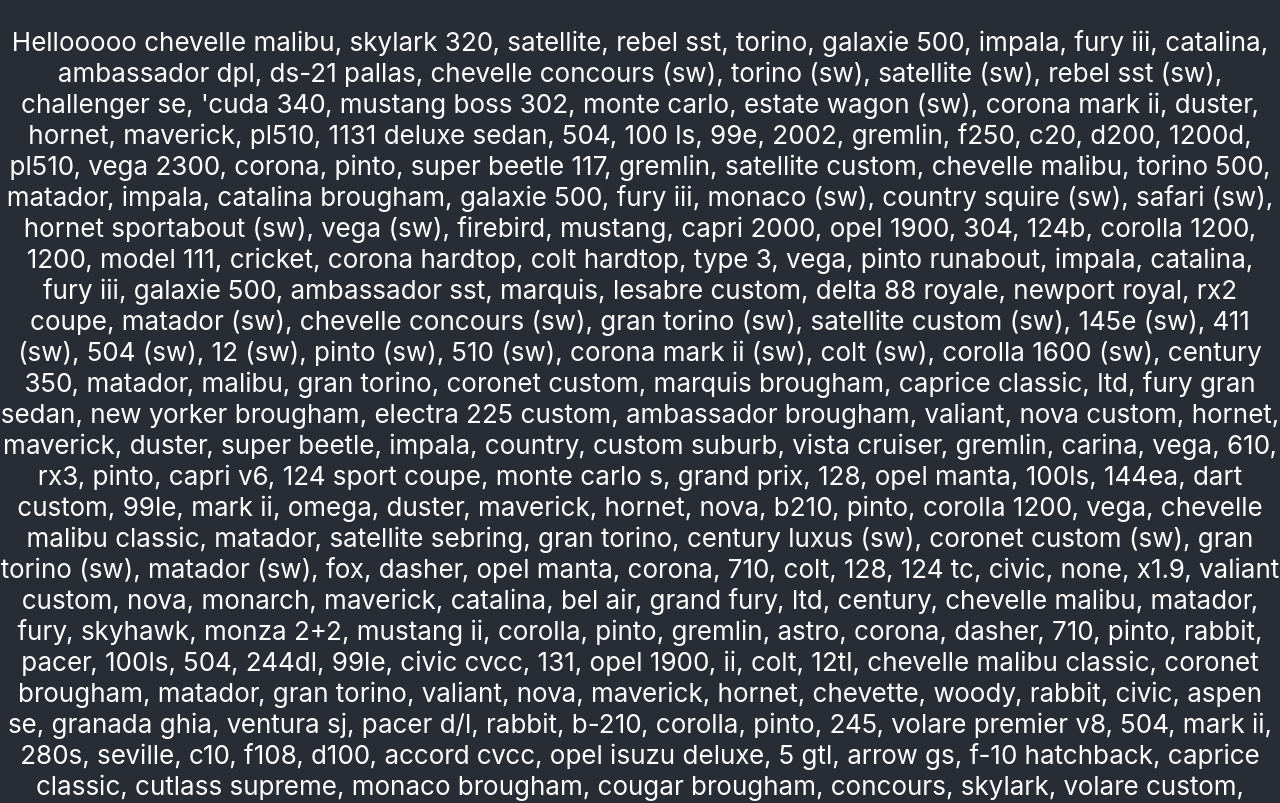
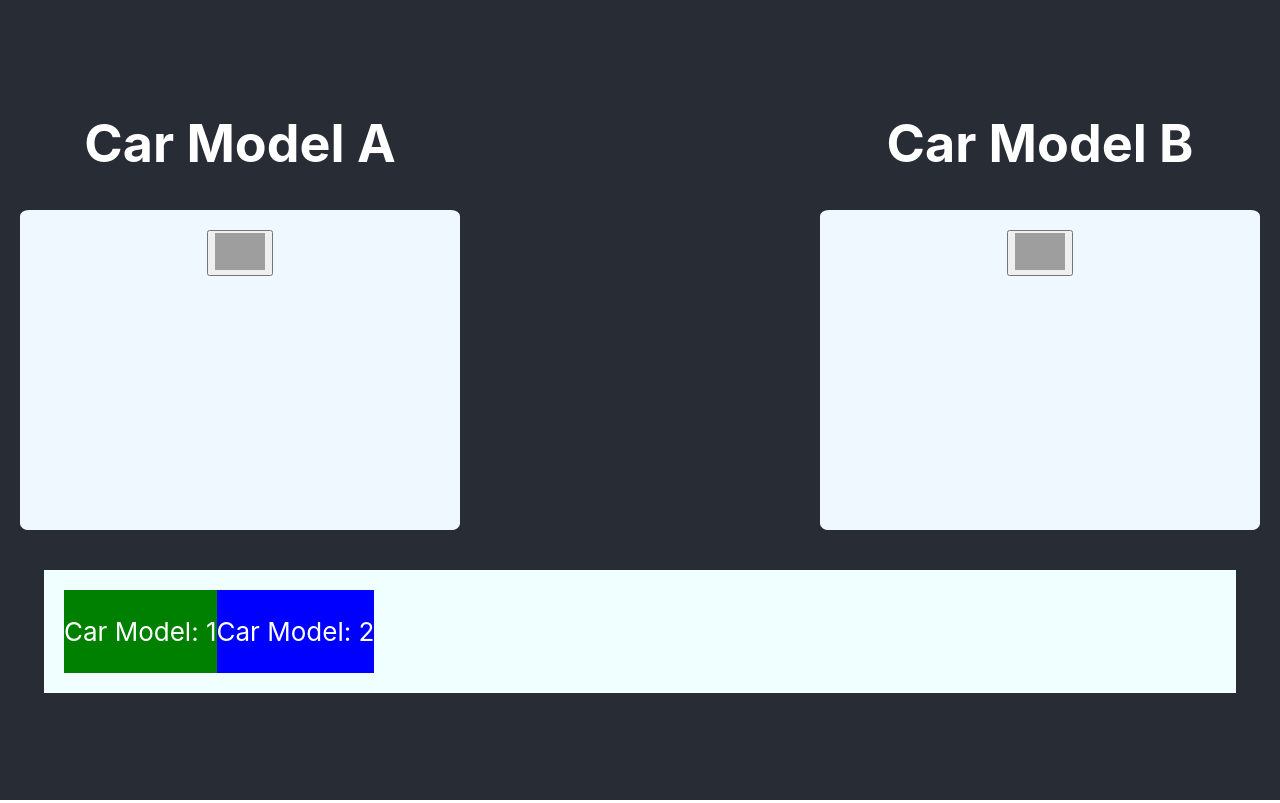
Before and after one commit to JossBa/Radar-Chart, a React (Create React App) app: page / in a window 1280 px wide. Shown: the top 803 px of the page. Built offline with nearby package versions, Linux system fonts and the light colour scheme; grey boxes are pictures that could not be loaded.

Commit message:
added car detail and container components

```diff
--- a/src/App.js
+++ b/src/App.js
@@ -1,6 +1,7 @@
 import './App.css';
 import React, {Component} from "react";
-import CarDetail from "./components/CarDetail";
+import CarCardContainer from "./components/CarCardContainer";
+import CarComparisonContainer from "./components/CarComparisonContainer";
 
 class App extends Component {
     constructor() {
@@ -18,8 +19,11 @@
         return (
             <div className="App">
                 <header className="App-header">
-                    <p> Hellooooo { this.state.cars.map(c => c.car).join(",\n") || ""} </p>
-                    <CarDetail carName="VW Käfer" />
+                    <div className="carBoxContainer">
+                        <CarComparisonContainer title="Car Model A"/>
+                        <CarComparisonContainer title="Car Model B"/>
+                    </div>
+                    <CarCardContainer/>
                 </header>
             </div>
         );
--- a/src/components/CarCard.js
+++ b/src/components/CarCard.js
@@ -1 +1,30 @@
 // Card View for Search
+import {Component} from "react";
+
+class CarCard extends Component {
+    constructor(props) {
+        super(props);
+    }
+
+    drag(e) {
+        console.log("started Dragging")
+        console.log(e.target)
+        e.dataTransfer.setData("car-model", e.target.id)
+        console.log("target id: " + e.target.id)
+    }
+
+    render() {
+        return (
+            <div
+                id={this.props.number}
+                style={{backgroundColor: this.props.color}}
+                draggable={true}
+                onDragStart={this.drag}
+            >
+                <p>Car Model: {this.props.number}</p>
+            </div>
+        )
+    }
+}
+
+export default CarCard;
--- /dev/null
+++ b/src/components/CarCardContainer.js
@@ -0,0 +1,20 @@
+import React, {Component} from "react";
+import CarCard from "./CarCard";
+
+class CarCardContainer extends Component {
+    constructor(props) {
+        super(props);
+        this.state = this.props.data
+    }
+
+    render() {
+        return (
+            <div className="carCardsContainer">
+                <CarCard number="1" color="green"/>
+                <CarCard number="2" color="blue"/>
+            </div>
+        )
+    }
+}
+
+export default CarCardContainer;
--- /dev/null
+++ b/src/components/CarComparisonContainer.js
@@ -0,0 +1,20 @@
+import {Component} from "react";
+import DropBox from "./DropBox";
+
+class CarComparisonContainer extends Component {
+    constructor(props) {
+        super(props);
+    }
+
+    render() {
+
+        return(
+            <div>
+                <h1>{this.props.title}</h1>
+                <DropBox/>
+            </div>
+        )
+    }
+}
+
+export default CarComparisonContainer;
--- a/src/components/CarDetail.js
+++ b/src/components/CarDetail.js
@@ -8,10 +8,26 @@
     }
 
     render() {
+        const {carToDisplay} = this.props
+
         return(
             <div>
-                <p>Hallo ich bin ein Car Detail { this.props.carName }</p>
-                <img src={vw}/>
+                <div className="carDetailHeader">
+                    <img src={vw}/>
+                    <h2>{ carToDisplay.model }</h2>
+                </div>
+                <ul className="carDetailList">
+                    <li>Manufacturer: { carToDisplay.manufacturer }</li>
+                    <li>Year: { carToDisplay.year } </li>
+                    <li>MPG: { carToDisplay.mpg }</li>
+                    <li>Cylinders: { carToDisplay.cylinders }</li>
+                    <li>Displacement: { carToDisplay.displacement }</li>
+                    <li>Horsepower: { carToDisplay.horsepower }</li>
+                    <li>Weight: { carToDisplay.weight }</li>
+                    <li>Acceleration: { carToDisplay.acceleration }</li>
+                    <li>Origin: { carToDisplay.origin }</li>
+
+                </ul>
             </div>
         )
     }
--- /dev/null
+++ b/src/components/DropBox.js
@@ -0,0 +1,101 @@
+import {Component} from "react";
+import CarDetail from "./CarDetail";
+import deleteIcon from "../assets/mull.png";
+
+class DropBox extends Component {
+    constructor(props) {
+        super(props);
+        this.state = {cars: [],
+        carToDisplay: null,
+        };
+    }
+
+    async componentDidMount() {
+        //const carsData = await fetch("cars.json")
+        // const cars = await carsData.json()
+        const cars = [
+            {
+                id: "1",
+                model: "VW Käfer",
+                manufacturer: "VW",
+                year: "1989",
+                mpg: "23",
+                cylinders: "6",
+                displacement: "305",
+                horsepower: "130",
+                weight: "3609",
+                acceleration: "12",
+                origin: "Europe"
+            },
+            {
+                id: "2",
+                model: "Ford Anglia",
+                manufacturer: "Ford",
+                year: "1970",
+                mpg: "15",
+                cylinders: "6",
+                displacement: "400",
+                horsepower: "150",
+                weight: "4064",
+                acceleration: "11.5",
+                origin: "America"
+
+            },
+        ]
+        this.setState({cars: cars})
+        console.log("did set state")
+    }
+
+    handleOnDrop = (e) => {
+        e.preventDefault();
+        e.target.style.backgroundColor = "white"
+
+        const data = e.dataTransfer.getData("car-model");
+        console.log("data: " + data)
+        const carToDisplay = this.state.cars.find(car => car.id === data)
+        this.setState({carToDisplay: carToDisplay})
+        console.log("car to display: " + carToDisplay)
+
+        console.log("data: " + data)
+        //let nodeCopy = document.getElementById(data).cloneNode(true);
+        //nodeCopy.id = "some-id"
+        //e.target.appendChild(nodeCopy);
+    }
+
+    handleDragOver(e) {
+        e.preventDefault();
+        e.target.style.border = "4px"
+        e.target.style.borderColor = "green"
+
+    }
+
+    handleDragLeave(e) {
+        e.preventDefault()
+        e.target.style.backgroundColor = "white"
+    }
+
+    handleDelete = () => {
+        console.log("delete called")
+        this.setState({carToDisplay: null})
+    }
+
+    render() {
+        return (
+            <div
+                id="000"
+                className="carComparisonBox"
+                onDrop={this.handleOnDrop}
+                onDragOver={this.handleDragOver}
+                onDragLeave={this.handleDragLeave}
+            >
+                <button className="deleteButton" onClick={this.handleDelete}><img src={{deleteIcon}}/></button>
+                { (this.state.carToDisplay !== null) &&
+                    (< CarDetail carToDisplay={this.state.carToDisplay}/>)
+                }
+            </div>
+
+        )
+    }
+}
+
+export default DropBox;
--- a/src/index.css
+++ b/src/index.css
@@ -11,3 +11,52 @@
   font-family: source-code-pro, Menlo, Monaco, Consolas, 'Courier New',
     monospace;
 }
+
+.carBoxContainer {
+  width: 100%;
+  display: flex;
+  justify-content: space-between;
+}
+
+.carCardsContainer {
+  margin: 30px 10px;
+  padding: 20px;
+  background-color: azure;
+  width: 90%;
+  display: flex;
+  justify-content: start;
+}
+
+.carComparisonBox {
+  color: #282c34;
+  background-color: aliceblue;
+  min-width: 400px;
+  min-height: 280px;
+  margin: 10px 20px;
+  padding: 20px;
+  border-radius: 2%;
+}
+
+.carDetailHeader {
+  display: flex;
+  justify-content: space-evenly;
+}
+
+.carDetailHeader > img {
+  width: 80px;
+  height: auto;
+}
+
+.carDetailList {
+  list-style-type: none;
+  text-align: left;
+}
+
+.carDetailList > li {
+  font-size: small;
+}
+
+.deleteButton > img {
+  width: 50px;
+  height: auto;
+}
```
Also changed, not shown: src/assets/mull.png (added).
